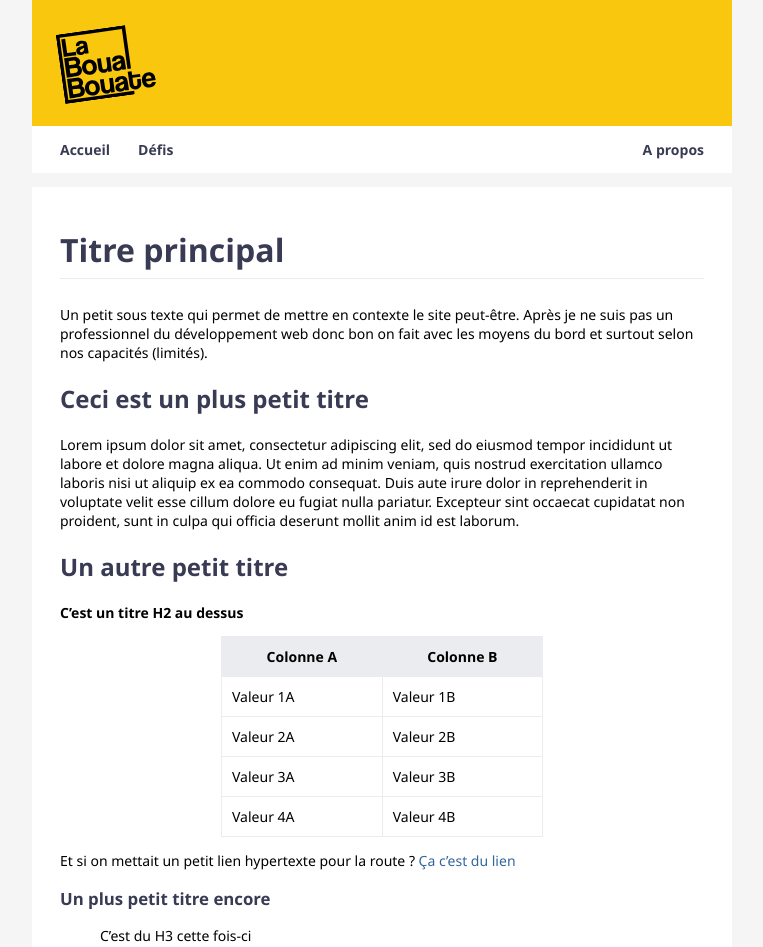
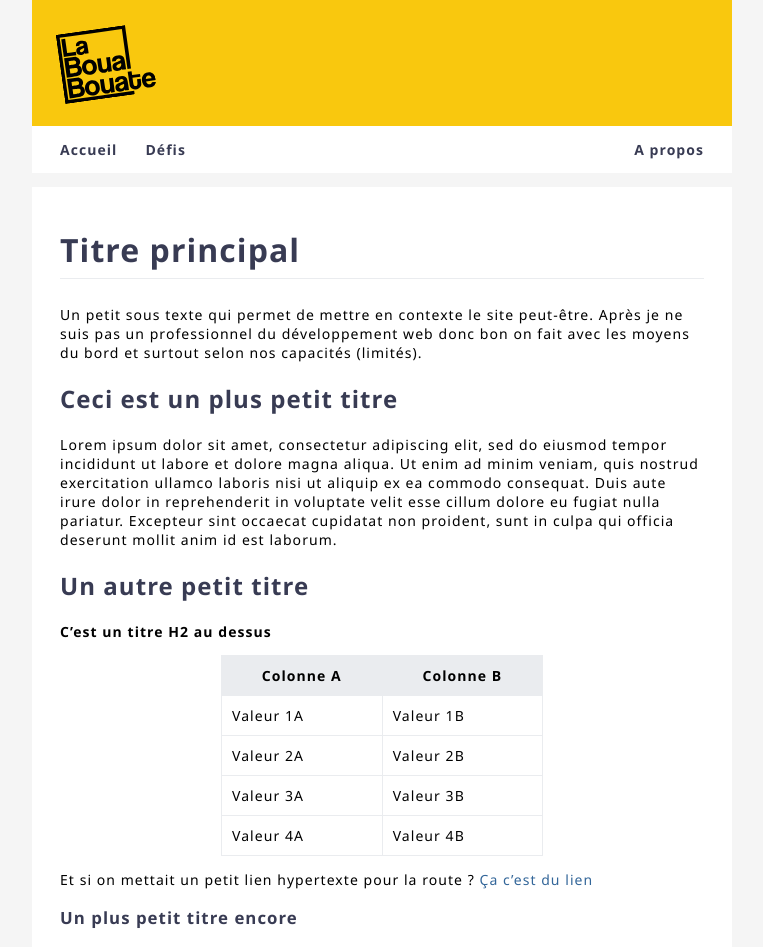
Before and after one commit to leobouard/leobouard.github.io, a Jekyll site: the page built from index.md, in a window 1280 px wide. Shown: the top 947 px of the page, without its empty margins (258-1021 px from the left). Built offline with Jekyll 4.4.1, drawn with Linux system fonts in a browser that asks for light colours; our own code applies the rules of GitHub Pages for plain Markdown files.

Commit message:
Update style.scss

```diff
--- a/assets/css/style.scss
+++ b/assets/css/style.scss
@@ -15,6 +15,7 @@ html {
     max-width: 700px;
     min-width: 500px;
     height: 100%;
+    letter-spacing: 1.05px;
 }
 
 body {
```
